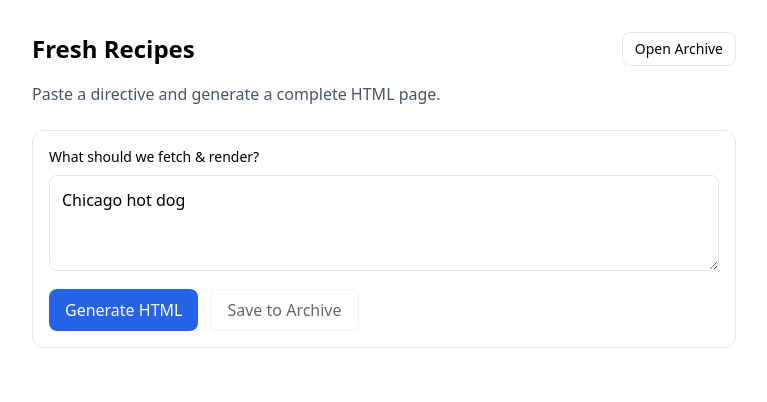
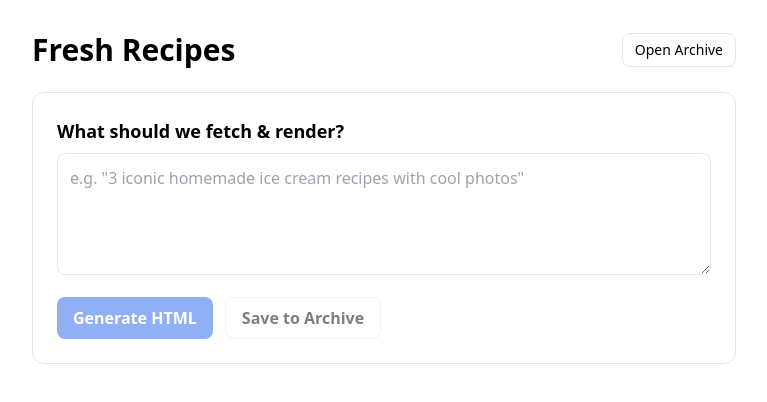
Before and after one commit to Apttyman/freshrecipes, a Next.js app: page / in a window 1280 px wide. Shown: the top 402 px of the page, without its empty margins (256-1023 px from the left). Built offline with nearby package versions, Linux system fonts and the light colour scheme.

Commit message:
Update page.tsx

```diff
--- a/app/page.tsx
+++ b/app/page.tsx
@@ -1,69 +1,98 @@
 // app/page.tsx
 "use client";
 
-import { useState } from "react";
+import { useState, useRef } from "react";
 
 export default function Home() {
-  const [prompt, setPrompt] = useState("Chicago hot dog");
-  const [generating, setGenerating] = useState(false);
+  const [prompt, setPrompt] = useState("");
+  const [previewHtml, setPreviewHtml] = useState<string>("");
+  const [slug, setSlug] = useState<string>("");
+  const [busy, setBusy] = useState(false);
   const [saving, setSaving] = useState(false);
-  const [error, setError] = useState<string | null>(null);
-  const [html, setHtml] = useState<string | null>(null);
-  const [slug, setSlug] = useState<string | null>(null);
-  const [savedLink, setSavedLink] = useState<string | null>(null);
+  const [msg, setMsg] = useState<string>(""); // shows real error/success text
+  const iframeRef = useRef<HTMLIFrameElement>(null);
 
   async function onGenerate() {
-    setGenerating(true);
-    setSaving(false);
-    setSavedLink(null);
-    setError(null);
-    setHtml(null);
-    setSlug(null);
+    setMsg("");
+    setPreviewHtml("");
+    setSlug("");
+    setBusy(true);
     try {
       const r = await fetch("/api/generate", {
         method: "POST",
-        headers: { "Content-Type": "application/json" },
+        headers: { "content-type": "application/json" },
         body: JSON.stringify({ prompt }),
       });
-      const data = await r.json();
+
+      // Try to parse JSON; fall back to text
+      let data: any = null;
+      try { data = await r.json(); } catch { /* fall through */ }
+
       if (!r.ok) {
-        setError(data?.error || `HTTP ${r.status}`);
+        const errText = (data && (data.error || data.message)) || `HTTP ${r.status}`;
+        setMsg(errText);                      // << show exact server error
         return;
       }
-      setHtml(data?.html || "");
-      setSlug(data?.slug || "");
+
+      const html = String(data?.html || "");
+      const slugValue = String(data?.slug || "");
+      if (!html) {
+        setMsg("Generator returned empty HTML.");
+        return;
+      }
+
+      setPreviewHtml(html);
+      setSlug(slugValue);
+
+      // Render inline preview
+      if (iframeRef.current) {
+        const doc = iframeRef.current.contentWindow?.document;
+        if (doc) {
+          doc.open();
+          doc.write(html);
+          doc.close();
+        }
+      }
     } catch (e: any) {
-      setError(String(e?.message || e || "Request failed"));
+      setMsg(String(e?.message || e || "Generate failed"));
     } finally {
-      setGenerating(false);
+      setBusy(false);
     }
   }
 
   async function onSave() {
-    if (!html?.trim()) return;
+    if (!previewHtml || !slug) {
+      setMsg("Nothing to save yet.");
+      return;
+    }
     setSaving(true);
-    setError(null);
-    setSavedLink(null);
+    setMsg("");
     try {
       const r = await fetch("/api/save", {
         method: "POST",
-        headers: { "Content-Type": "application/json" },
-        body: JSON.stringify({ html, slug: slug || fallbackSlug(prompt) }),
+        headers: { "content-type": "application/json" },
+        body: JSON.stringify({ html: previewHtml, slug }),
       });
-      const data = await r.json().catch(() => ({}));
+
+      let data: any = null;
+      try { data = await r.json(); } catch { /* fall through */ }
+
       if (!r.ok) {
-        setError(data?.error || `Save failed: HTTP ${r.status}`);
+        const errText = (data && (data.error || data.message)) || `HTTP ${r.status}`;
+        setMsg(errText);
         return;
       }
-      const url: string | undefined = data?.urlHtml || data?.url || data?.href;
-      if (url) {
-        setSavedLink(url);
-        // Keep on page; user can tap saved link or Open Archive
-      } else {
-        setError("Save succeeded but no URL was returned by /api/save.");
+
+      const url = String(data?.url || "");
+      if (!url) {
+        setMsg("Save succeeded but no URL was returned by /api/save.");
+        return;
       }
+      setMsg(`Saved ✓  →  ${url}`);
+      // Optionally auto-open:
+      // window.location.href = url;
     } catch (e: any) {
-      setError(String(e?.message || e || "Save failed"));
+      setMsg(String(e?.message || e || "Save failed"));
     } finally {
       setSaving(false);
     }
@@ -71,83 +100,63 @@ export default function Home() {
 
   return (
     <main className="mx-auto max-w-3xl p-4 sm:p-8">
-      <div className="mb-4 flex items-center justify-between gap-3">
-        <h1 className="text-2xl font-semibold">Fresh Recipes</h1>
+      <header className="flex items-center justify-between mb-6">
+        <h1 className="text-3xl font-bold">Fresh Recipes</h1>
         <a
           href="/archive"
-          className="rounded-lg border px-3 py-1.5 text-sm hover:bg-slate-50"
+          className="inline-block rounded-lg border px-3 py-1.5 text-sm hover:bg-slate-50"
         >
           Open Archive
         </a>
-      </div>
+      </header>
 
-      <p className="text-slate-600 mb-6">
-        Paste a directive and generate a complete HTML page.
-      </p>
-
-      <div className="rounded-xl border p-4 mb-4">
-        <label className="block text-sm font-medium mb-2">
+      <section className="rounded-xl border p-4 sm:p-6">
+        <label className="block text-lg font-semibold mb-2">
           What should we fetch &amp; render?
         </label>
         <textarea
-          className="w-full rounded-lg border p-3 min-h-[96px] text-base"
+          className="w-full rounded-lg border p-3 font-medium outline-none"
+          rows={4}
           value={prompt}
           onChange={(e) => setPrompt(e.target.value)}
-          placeholder="e.g., 3 iconic Peruvian chicken recipes"
+          placeholder='e.g. "3 iconic homemade ice cream recipes with cool photos"'
         />
 
-        <div className="mt-3 flex flex-wrap gap-3 relative z-10">
+        <div className="mt-4 flex gap-3">
           <button
-            type="button"
             onClick={onGenerate}
-            disabled={generating}
-            className="rounded-lg bg-blue-600 text-white px-4 py-2 disabled:opacity-60"
+            disabled={busy || !prompt.trim()}
+            className="rounded-lg bg-blue-600 px-4 py-2 font-semibold text-white disabled:opacity-50"
           >
-            {generating ? "Generating…" : "Generate HTML"}
+            {busy ? "Generating…" : "Generate HTML"}
           </button>
 
           <button
-            type="button"
             onClick={onSave}
-            disabled={saving || !html?.trim()}
-            className="rounded-lg border px-4 py-2 disabled:opacity-60"
-            aria-disabled={saving || !html?.trim()}
+            disabled={!previewHtml || !slug || saving}
+            className="rounded-lg border px-4 py-2 font-semibold disabled:opacity-50"
           >
             {saving ? "Saving…" : "Save to Archive"}
           </button>
         </div>
 
-        {error && (
-          <p className="mt-3 text-sm text-red-600">
-            {JSON.stringify({ error })}
+        {msg && (
+          <p className="mt-3 text-sm text-red-600 break-words">
+            {JSON.stringify({ error: msg })}
           </p>
         )}
+      </section>
 
-        {savedLink && (
-          <p className="mt-3 text-sm">
-            Saved:{" "}
-            <a href={savedLink} className="underline" target="_blank" rel="noreferrer">
-              {savedLink}
-            </a>
-          </p>
-        )}
-
-        {html && (
-          <section className="mt-4 relative">
-            {/* Preview under buttons; cannot intercept clicks */}
-            <iframe
-              title="preview"
-              className="mt-2 w-full h-[70vh] rounded-lg border block relative z-0"
-              srcDoc={html}
-              referrerPolicy="no-referrer"
-            />
-          </section>
-        )}
-      </div>
+      {previewHtml && (
+        <details className="mt-6 rounded-xl border">
+          <summary className="cursor-pointer p-3 font-semibold">
+            Preview (inline)
+          </summary>
+          <div className="p-3">
+            <iframe ref={iframeRef} className="w-full h-[70vh] rounded-lg border" />
+          </div>
+        </details>
+      )}
     </main>
   );
 }
-
-function fallbackSlug(s: string) {
-  return s.toLowerCase().replace(/[^a-z0-9-_]+/g, "-").replace(/^-+|-+$/g, "");
-}
```
